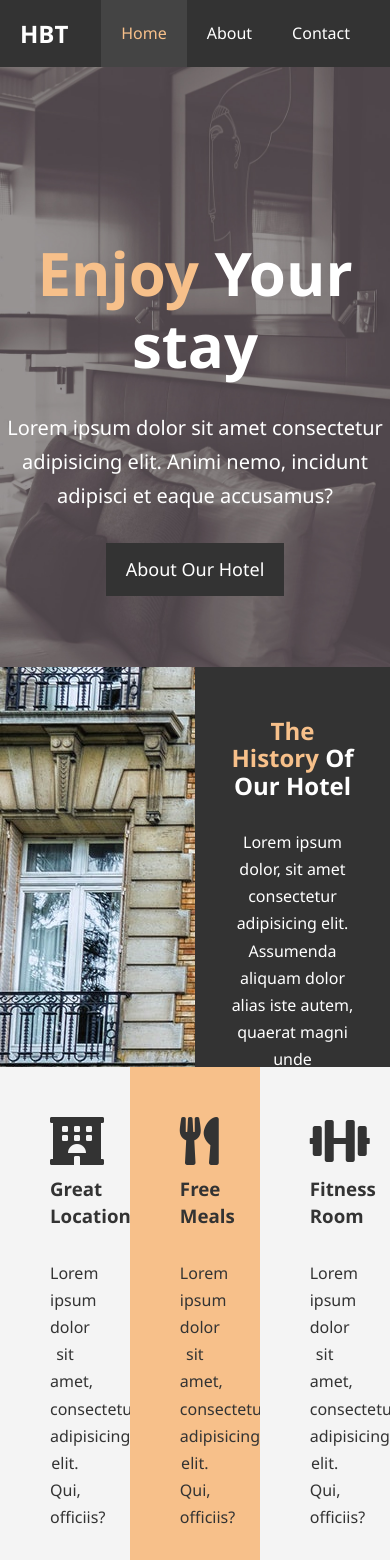
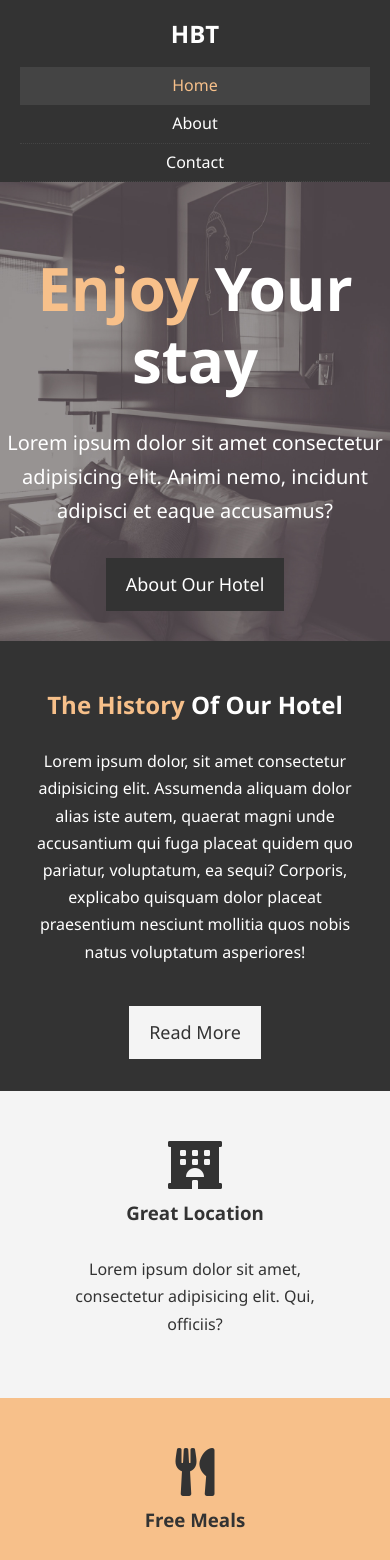
Before and after one commit to DennisLigare/Hotel-Website, a plain HTML site: page index.html in a window 390 px wide. Shown: the top 1560 px of the page. Drawn offline with Linux system fonts and the light colour scheme.

Commit message:
final commit

```diff
--- /dev/null
+++ b/CSS/mobile.css
@@ -0,0 +1,61 @@
+ #navbar .logo{
+     float: none;
+     text-align: center;
+ }
+
+ #navbar ul, #navbar ul li{
+     float: none;
+ }
+
+ #navbar ul li a{
+     padding: 5px;
+     border-bottom: 1px dotted #444;
+ }
+
+
+ /* Showcase */
+#showcase{
+    height: 100%;
+}
+
+#showcase .showcase-content {
+    padding-top: 70px;
+    padding-bottom: 30px ;
+}
+ /* Home info */
+ #home-info .info-img{
+     display: none;
+ }
+
+ #home-info .info-content{
+    float: none;
+    width: 100%;
+
+
+ }
+
+    /* Boxes */
+ .box{
+    float: none;
+    width: 100%;
+ }
+
+
+ /* About Page */
+ #about-info .info-right,#about-info .info-left {
+     float: none;
+     width: 100%;
+ }
+
+ #about-info .info-right{
+     margin-top: 30px;
+ }
+
+ .l-heading{
+     text-align: center;
+ }
+
+ /* contact */
+ #contact-info .box {
+     border-bottom: 1px dotted #444 ;
+ }
--- a/CSS/style.css
+++ b/CSS/style.css
@@ -84,6 +84,7 @@ p{
 
 .l-heading{
     font-size: 40px;
+    line-height:1.2 ;
 }
 /* padding */
 .py-1{padding: 10px 0;}
@@ -107,7 +108,7 @@ p{
     color: #fff;
 }
 
-#navbar h1 {
+#navbar .logo {
     float:left;
     padding-top: 20px;
 }
@@ -160,7 +161,7 @@ p{
 
 /* Home Info*/
 #home-info{
-    height: 400px;
+    height: 450px;
 }
 
 #home-info .info-img{
@@ -220,7 +221,7 @@ p{
 
 /* testimonials */
 #testimonials {
-    height: 600px;
+    height: 100%;
     background: url('../img/test-bg.jpg') no-repeat center center/cover;
     padding-top: 100px;
   }
--- a/about.html
+++ b/about.html
@@ -8,6 +8,7 @@
     <meta name="description" content="Welcome to the most extraordinary hoytel in Boston Massachusetts">
     <meta name="keywords" content="hotel,boston hotel new engaland hotel">
     <link rel="stylesheet" href="/CSS/style.css">
+    <link rel="stylesheet" media="screen and (max-width:768px)" href="/CSS/mobile.css">
     <title>Hotel BT | About</title>
 </head>
 
--- a/index.html
+++ b/index.html
@@ -10,6 +10,7 @@
     <link rel="stylesheet" href="https://use.fontawesome.com/releases/v5.6.1/css/all.css"
         integrity="sha384-gfdkjb5BdAXd+lj+gudLWI+BXq4IuLW5IT+brZEZsLFm++aCMlF1V92rMkPaX4PP" crossorigin="anonymous">
     <link rel="stylesheet" href="/CSS/style.css">
+    <link rel="stylesheet" media="screen and (max-width:768px)" href="/CSS/mobile.css">
     <title>Hotel BT | Welcome</title>
 </head>
 
```
Also changed, not shown: contact.html (+1 -0 lines).
